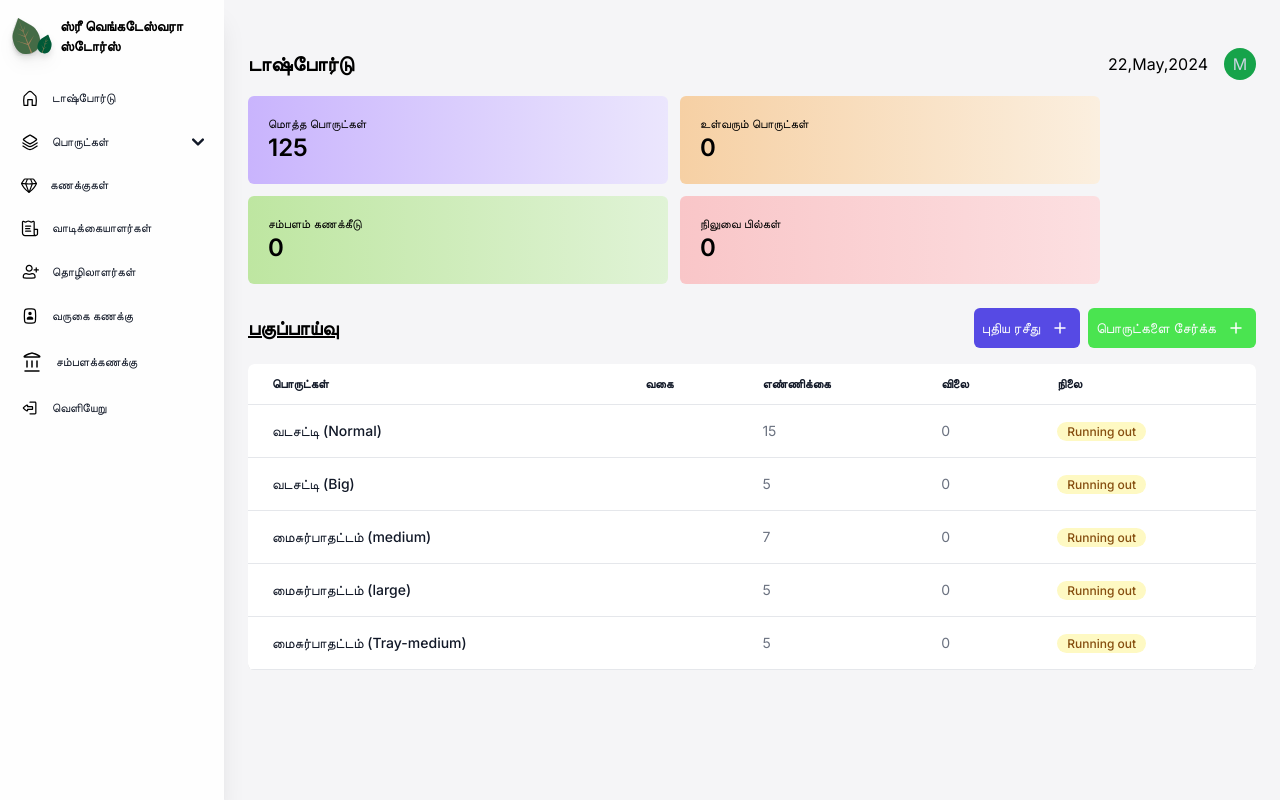
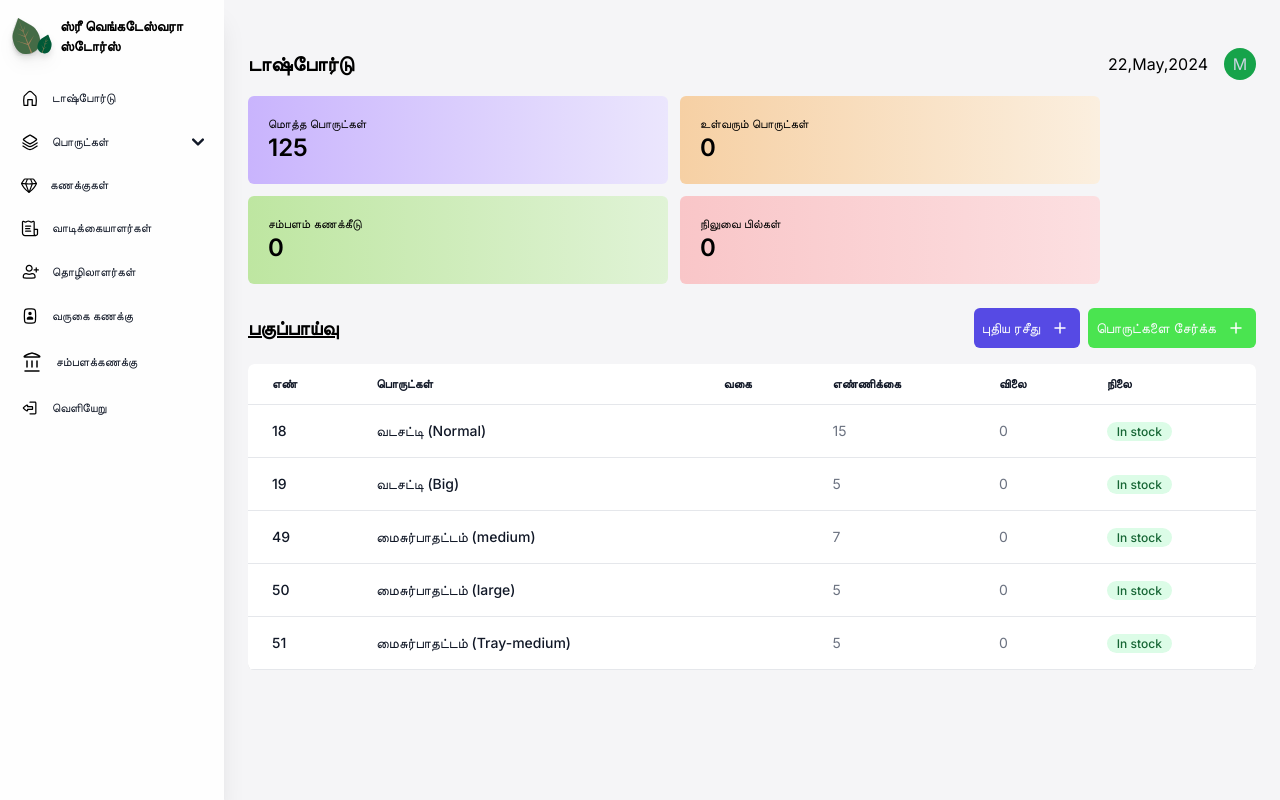
Before and after one commit to Magudeshgit/MG002DJPS, a Django app: page /dashboard/ in a window 1280 px wide. Run offline with Django 5.2, Linux system fonts and the light colour scheme; a user stored in the database is signed in; data comes from the database, SQL or seed files in the repository; both versions use the stored data as it was after the commit; data that the repository does not hold is empty; style sheets or scripts are compiled from the project's sources; some libraries are stand-ins or nearby versions.

Commit message:
stock input'

```diff
--- a/core/admin.py
+++ b/core/admin.py
@@ -1,10 +1,10 @@
 from django.contrib import admin
 from .models import *
-from import_export.admin import ExportActionMixin
+from import_export.admin import ImportExportModelAdmin
 
 # Register your models here.
 
-class stockexport(ExportActionMixin, admin.ModelAdmin):
+class stockexport(ImportExportModelAdmin, admin.ModelAdmin):
     list_display = ('id', 'productname', 'maximumstock', 'quantity','price')
 
 admin.site.register([client,
--- a/core/models.py
+++ b/core/models.py
@@ -5,7 +5,7 @@ import json
 
 class stock(models.Model):
     productname = models.CharField(max_length=70, db_index=True)
-    category = models.CharField(max_length=50)
+    category = models.CharField(max_length=50, blank=True)
     maximumstock = models.PositiveIntegerField()
     quantity = models.PositiveIntegerField()
     price = models.PositiveIntegerField()
--- a/core/templates/core/dashboard.html
+++ b/core/templates/core/dashboard.html
@@ -91,6 +91,9 @@
                 <thead class="border-b text-xs text-gray-900 uppercase dark:text-gray-400">
                     <tr>
                         <th scope="col" class="px-6 py-3">
+                            எண்
+                        </th>
+                        <th scope="col" class="px-6 py-3">
                             பொருட்கள்
                         </th>
                         <th scope="col" class="px-6 py-3">
@@ -111,6 +114,9 @@
                     {% for stock in overviewdata %}
                     <tr class="border-b">
                         <th scope="row" class="px-6 py-4 font-medium text-gray-900 whitespace-nowrap">
+                            {{stock.id}}
+                        </th>
+                        <th scope="row" class="px-6 py-4 font-medium text-gray-900 whitespace-nowrap">
                             {{stock.productname}}
                         </th>
                         <td class="px-6 py-4">
@@ -123,13 +129,13 @@
                             {{stock.price}}
                         </td>
                         <td class="px-6 py-4">
-                            {% if stock.quantity > 25 %}
+                            {% if stock.quantity < stock.maximumstock %}
+                            <span class="bg-yellow-100 text-yellow-800 text-xs font-medium me-2 px-2.5 py-0.5 rounded-full dark:bg-yellow-900 dark:text-yellow-300">
+                                Running out
+                            </span>
+                            {% else %}
                                 <span class="bg-green-100 text-green-800 text-xs font-medium me-2 px-2.5 py-0.5 rounded-full dark:bg-yellow-900 dark:text-yellow-300">
                                     In stock
-                                </span>
-                            {% else %}
-                                <span class="bg-yellow-100 text-yellow-800 text-xs font-medium me-2 px-2.5 py-0.5 rounded-full dark:bg-yellow-900 dark:text-yellow-300">
-                                    Running out
                                 </span>
                             {% endif %}
                         </td>
--- a/core/templates/core/editstock.html
+++ b/core/templates/core/editstock.html
@@ -70,7 +70,7 @@
             <div class="w-full mt-2">
                 <label for="category" class="block text-sm font-medium leading-6 text-gray-900">வகை</label>
                 <div class="mt-1">
-                  <input id="category" name="category" autocomplete="off" type="text" required class="block w-full rounded-md border-0 py-1.5 text-gray-900 shadow-sm ring-1 ring-inset ring-gray-300 placeholder:text-gray-400 focus:ring-2 focus:ring-inset focus:ring-indigo-600 sm:text-sm sm:leading-6 customername" value="{{editinfo.category}}">
+                  <input id="category" name="category" autocomplete="off" type="text" class="block w-full rounded-md border-0 py-1.5 text-gray-900 shadow-sm ring-1 ring-inset ring-gray-300 placeholder:text-gray-400 focus:ring-2 focus:ring-inset focus:ring-indigo-600 sm:text-sm sm:leading-6 customername" value="{{editinfo.category}}">
                   <p class="customer_err text-xs text-red-600"></p>
                 </div>
             </div>
--- a/core/templates/core/stocks.html
+++ b/core/templates/core/stocks.html
@@ -17,14 +17,14 @@
     <div class="relative">
     {% include 'core/navigation.html' %}
     </div>
-    <div class="flex justify-between w-full items-center sm:mt-12 mt-6">
+    <div class="flex justify-between flex-wrap w-full items-center sm:mt-12 mt-6 gap-4">
         <div>
             <p class="font-inter font-semibold text-xl">அனைத்து பொருட்கள்</p>
         </div>
         <form method="POST">
             <div class="searchbar w-full flex gap-3 sm:flex-wrap">
                     {%csrf_token%}
-                    <input id="customer" name="id" autocomplete="off" type="text" required placeholder="வாடிக்கையாளர் பெயர்/எண்" class="block rounded-md border-0 py-1.5 text-gray-900 shadow-sm ring-1 ring-inset ring-gray-300 placeholder:text-gray-400 focus:ring-2 focus:ring-inset focus:ring-indigo-600 sm:text-sm sm:leading-6">
+                    <input id="customer" name="id" autocomplete="off" type="text" required placeholder="பொருள் என்" class="block rounded-md border-0 py-1.5 text-gray-900 shadow-sm ring-1 ring-inset ring-gray-300 placeholder:text-gray-400 focus:ring-2 focus:ring-inset focus:ring-indigo-600 sm:text-sm sm:leading-6">
                     <button class="px-2 py-2 bg-[#564AE4] flex items-center rounded-md gap-2 text-slate-50 text-sm">
                         தேடு
                         <img src="{% static  'images/Search.svg' %}" alt="plus">
--- a/core/views.py
+++ b/core/views.py
@@ -227,6 +227,10 @@ def bills(request):
     return render(request, "core/bills.html", context)
 
 def newbill(request):
+
+    # Measurement Based Billing Materials Initialization
+    measitems = ['PVC பந்தல்', 'Carpet (Flower Red)', 'Carpet (Red)', 'Carpet (Green)']
+
     if request.method == 'POST':
         customer = request.POST.get('customer')
         items = request.POST.get('items')
@@ -242,9 +246,10 @@ def newbill(request):
         print('data',items)
         if billstatus == 'opened':
             for i in items:
-                _product = stock.objects.get(productname=i[0])
-                _product.quantity = _product.quantity - int(i[1])
-                _product.save()
+                if not i[0] in measitems:
+                    _product = stock.objects.get(productname=i[0])
+                    _product.quantity = _product.quantity - int(i[1])
+                    _product.save()
 
         _customer, status = client.objects.get_or_create(clientname=customer)
         new_bill = bill.objects.create(client=_customer,products=jsondata,billstatus=billstatus,grandtotal=int(grandtotal))
```
Also changed, not shown: core/templates/core/newbill.html (+21 -5 lines), core/migrations/0024_alter_stock_category.py (added), db.sqlite3.
